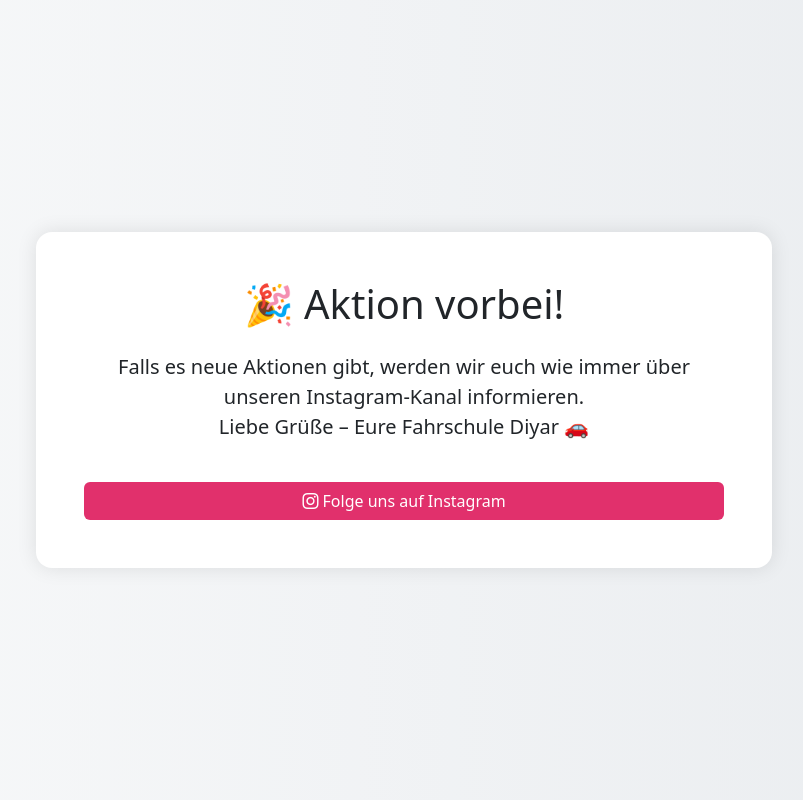
After one commit to MohamedBelhedi/fsdiyargewinnspiel, a Flask app: template templates/vorbeigewinnspiel.html in a window 1280 px wide. The commit adds this page. Shown: the whole page, without its empty margins (236-1039 px from the left). Run offline with Flask 3, Linux system fonts and the light colour scheme; the template is opened without the code that fills it, so the values that code supplies are empty.

Commit message:
update 0.0.6 Aktionsende zugesetzt und alles ausgelager bis auf css

```diff
--- a/app.py
+++ b/app.py
@@ -1,22 +1,24 @@
 from flask import Flask, render_template, request, redirect, send_file, session, url_for
 from io import StringIO, BytesIO
-
+import datetime as dt
 import csv
 
 app = Flask(__name__)
 app.secret_key = "DiyarSito2022#"  # Für Session-Login
 
-datenbank = []  # Einfache In-Memory-Datenbank
+datenbank = []  # In-Memory-Datenbank
+aktionsEnde = None  # Enddatum für die Aktion
 
-# Hauptseite
-# @app.route("/", methods=["GET", "POST"])
-# def callIndex():
-#     search = request.form.get("search", "").strip().lower()
-#     return render_template("index.html", search=search)
 
-# Gewinnspiel
 @app.route("/gewinnspiel", methods=["GET", "POST"])
 def gewinnSpiel():
+    global aktionsEnde
+    heute = dt.date.today()
+
+    # Wenn das Gewinnspiel beendet ist, weiterleiten
+    if aktionsEnde and heute > aktionsEnde:
+        # return redirect("/aktionvorbei")
+        return render_template("vorbeigewinnspiel.html")
     if request.method == "POST":
         eintrag = {
             "name": request.form.get("name", ""),
@@ -29,32 +31,50 @@ def gewinnSpiel():
         }
         datenbank.append(eintrag)
         return redirect("/danke")
+
     return render_template("gewinnspiel.html")
+
 
 @app.route("/danke")
 def danke():
     return "Vielen Dank für deine Teilnahme!"
 
-# Admin Login
+
+@app.route("/aktionvorbei")
+def aktion_vorbei():
+    return "Die Aktion ist leider abgelaufen."
+
+
 @app.route("/admin-login", methods=["GET", "POST"])
 def admin_login():
+    global aktionsEnde
+    error = None
+
     if request.method == "POST":
+        dateEnd = request.form.get("dateEnde", "")
+        try:
+            aktionsEnde = dt.datetime.strptime(dateEnd, "%Y-%m-%d").date()
+        except ValueError:
+            error = "Ungültiges Datum"
+
         password = request.form.get("password", "")
-        if password == "DiyarSito2022#":  # Einfaches Passwort, du kannst das erweitern
+        if password == "DiyarSito2022#":
             session["admin"] = True
             return redirect("/admin")
         else:
-            return render_template("admin_login.html", error="Falsches Passwort")
+            error = error or "Falsches Passwort"
+            return render_template("admin_login.html", error=error)
+
     return render_template("admin_login.html")
 
-# Admin Panel (passwortgeschützt)
+
 @app.route("/admin")
 def admin():
     if not session.get("admin"):
         return redirect("/admin-login")
-    return render_template("admin_panel.html", daten=datenbank)
+    return render_template("admin_panel.html", daten=datenbank, aktionsEnde=aktionsEnde)
 
-# Daten als CSV exportieren
+
 @app.route("/export")
 def export():
     if not session.get("admin"):
@@ -62,18 +82,15 @@ def export():
     if not datenbank:
         return "Keine Daten zum Exportieren vorhanden."
 
-    # Schritt 1: Text mit StringIO erzeugen
     string_buffer = StringIO()
     writer = csv.DictWriter(string_buffer, fieldnames=datenbank[0].keys())
     writer.writeheader()
     writer.writerows(datenbank)
 
-    # Schritt 2: In Bytes konvertieren
     byte_buffer = BytesIO()
     byte_buffer.write(string_buffer.getvalue().encode("utf-8"))
     byte_buffer.seek(0)
 
-    # Schritt 3: senden als Datei
     return send_file(
         byte_buffer,
         mimetype="text/csv",
@@ -81,7 +98,7 @@ def export():
         download_name="gewinner_aktions.csv"
     )
 
-# Logout
+
 @app.route("/logout")
 def logout():
     session.clear()
--- /dev/null
+++ b/templates/vorbeigewinnspiel.html
@@ -0,0 +1,66 @@
+<!DOCTYPE html>
+<html lang="de">
+<head>
+    <meta charset="UTF-8">
+    <title>Aktion Vorbei</title>
+    <meta name="viewport" content="width=device-width, initial-scale=1">
+
+    <!-- Bootstrap 5 CDN -->
+    <link href="https://cdn.jsdelivr.net/npm/bootstrap@5.3.3/dist/css/bootstrap.min.css" rel="stylesheet">
+
+    <!-- Optional: Bootstrap Icons -->
+    <link href="https://cdn.jsdelivr.net/npm/bootstrap-icons@1.11.1/font/bootstrap-icons.css" rel="stylesheet">
+
+    <style>
+        body {
+            background: linear-gradient(to right, #f8f9fa, #e9ecef);
+            min-height: 100vh;
+            display: flex;
+            align-items: center;
+            justify-content: center;
+            text-align: center;
+        }
+
+        .card {
+            border: none;
+            border-radius: 1rem;
+            box-shadow: 0 0 20px rgba(0,0,0,0.1);
+        }
+
+        .btn-instagram {
+            background-color: #E1306C;
+            color: white;
+        }
+
+        .btn-instagram:hover {
+            background-color: #c42a61;
+        }
+    </style>
+</head>
+<body>
+
+<div class="container">
+    <div class="row justify-content-center">
+        <div class="col-md-8">
+
+            <div class="card p-5">
+                <h1 class="mb-4">🎉 Aktion vorbei!</h1>
+                <p class="lead">
+                    Falls es neue Aktionen gibt, werden wir euch wie immer über unseren Instagram-Kanal informieren.
+                    <br>
+                    <strong>Liebe Grüße – Eure Fahrschule Diyar 🚗</strong>
+                </p>
+
+                <a href="https://www.instagram.com/fahrschulediyar" target="_blank" class="btn btn-instagram mt-4">
+                    <i class="bi bi-instagram"></i> Folge uns auf Instagram
+                </a>
+            </div>
+
+        </div>
+    </div>
+</div>
+
+<!-- Bootstrap JS (optional, falls du später Modal oder Collapse nutzt) -->
+<script src="https://cdn.jsdelivr.net/npm/bootstrap@5.3.3/dist/js/bootstrap.bundle.min.js"></script>
+</body>
+</html>
```
Also changed, not shown: static/js/main.js (added, +107 -0 lines), templates/admin_panel.html (+13 -0 lines), templates/gewinnspiel.html (+38 -104 lines).
